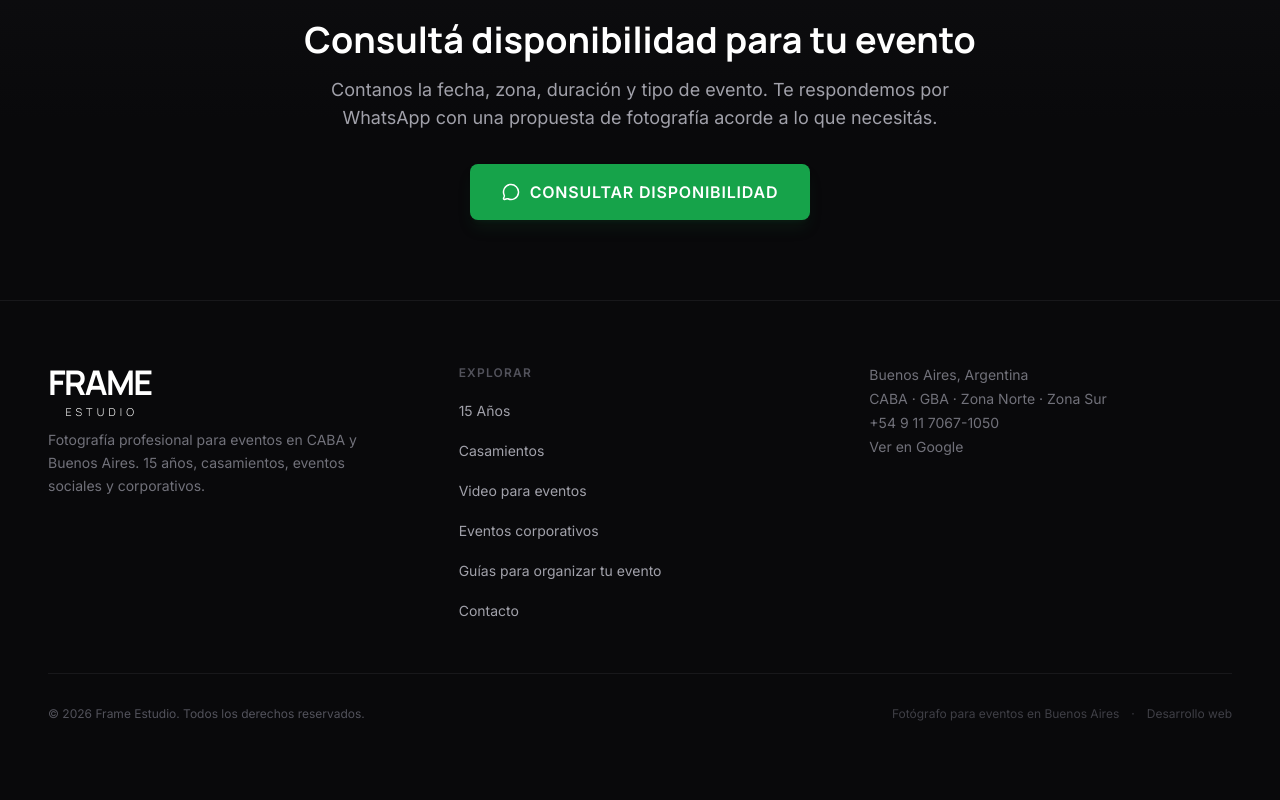
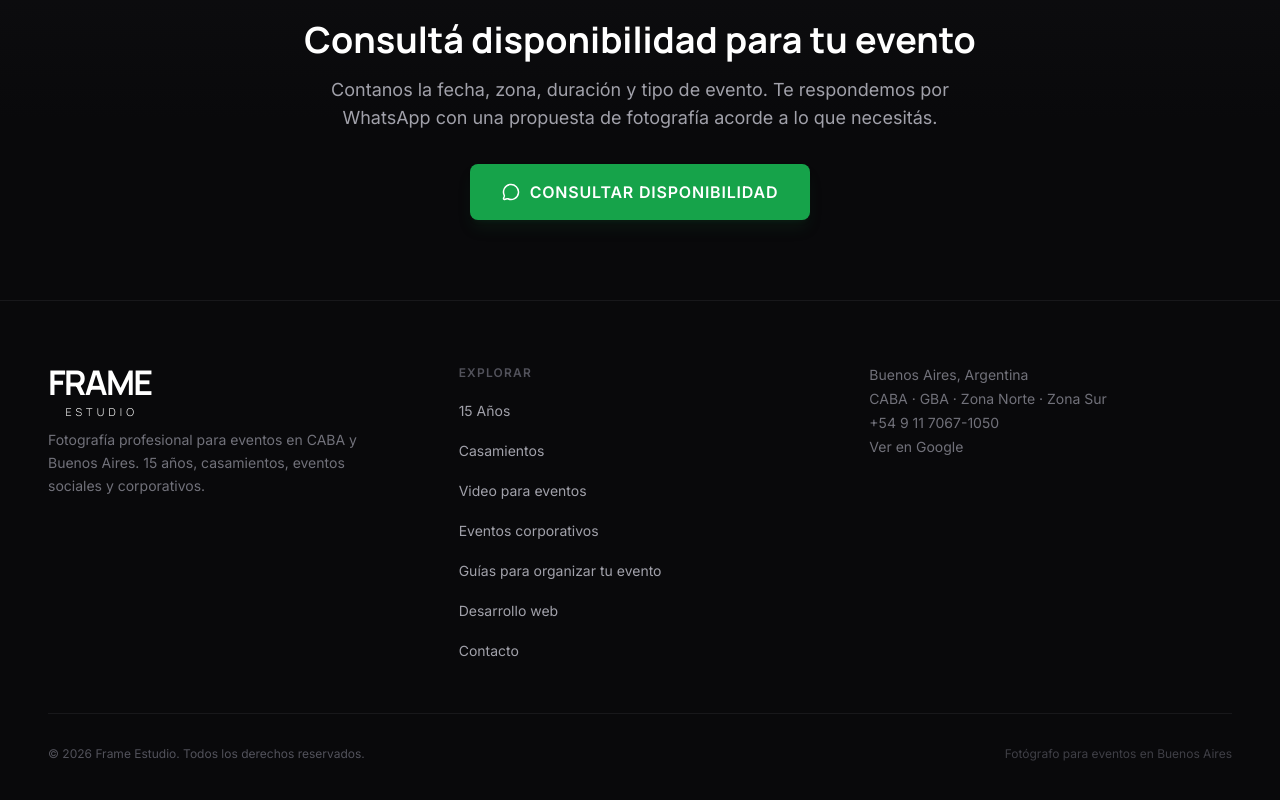
Before and after one commit to joaqui1/Frameba, a React (Vite) app: page / in a window 1280 px wide. Shown: the part 4165-4965 px from the top of the page. Built offline with nearby package versions, Linux system fonts and the light colour scheme.

Commit message:
Add desarrollo web link to footer navigation

```diff
--- a/components/Footer.tsx
+++ b/components/Footer.tsx
@@ -10,6 +10,7 @@ export const Footer: React.FC = () => {
     { label: 'Video para eventos', href: '/video-para-eventos-buenos-aires/' },
     { label: 'Eventos corporativos', href: '/eventos-corporativos-buenos-aires/' },
     { label: 'Guías para organizar tu evento', href: '/blog/' },
+    { label: 'Desarrollo web', href: '/desarrollo-web/' },
   ];
 
   return (
@@ -72,12 +73,8 @@ export const Footer: React.FC = () => {
           <p className="text-zinc-600 text-xs">
             © {new Date().getFullYear()} Frame Estudio. Todos los derechos reservados.
           </p>
-          <p className="text-zinc-700 text-xs flex items-center gap-3">
-            <span>Fotógrafo para eventos en Buenos Aires</span>
-            <span aria-hidden="true">·</span>
-            <a href="/desarrollo-web/" className="hover:text-zinc-400 transition-colors">
-              Desarrollo web
-            </a>
+          <p className="text-zinc-700 text-xs">
+            Fotógrafo para eventos en Buenos Aires
           </p>
         </div>
       </div>
```
